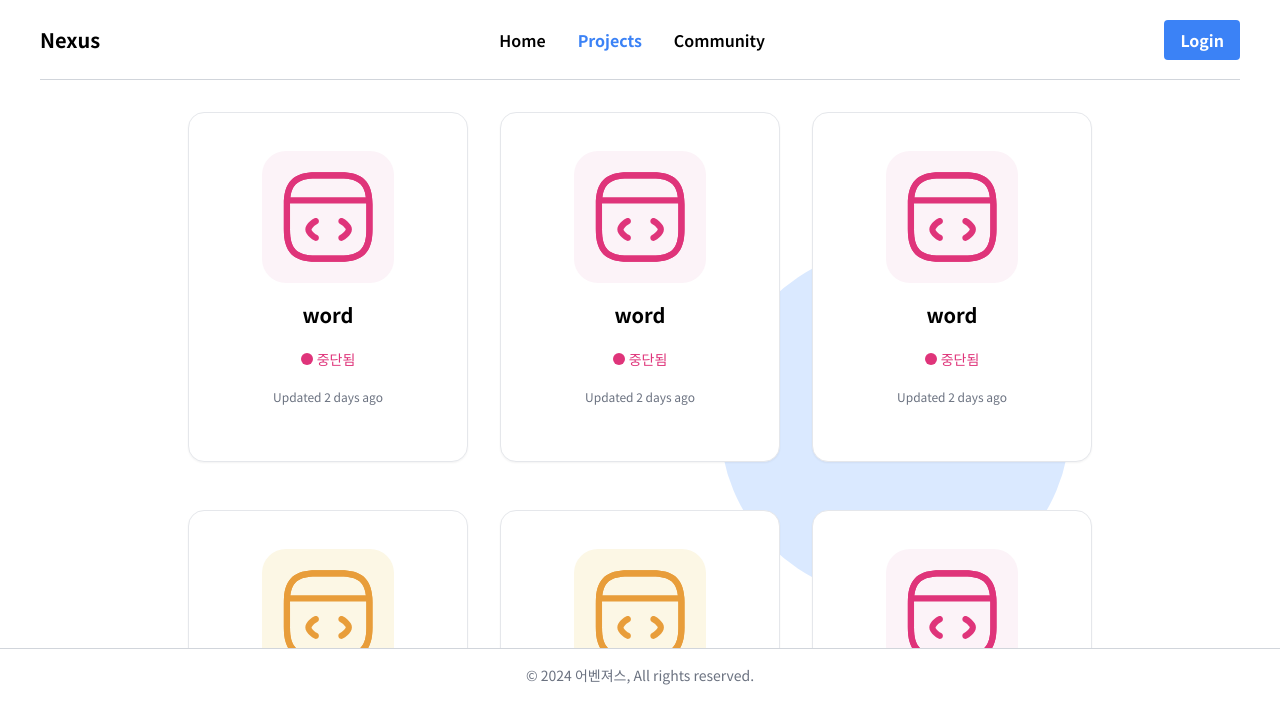
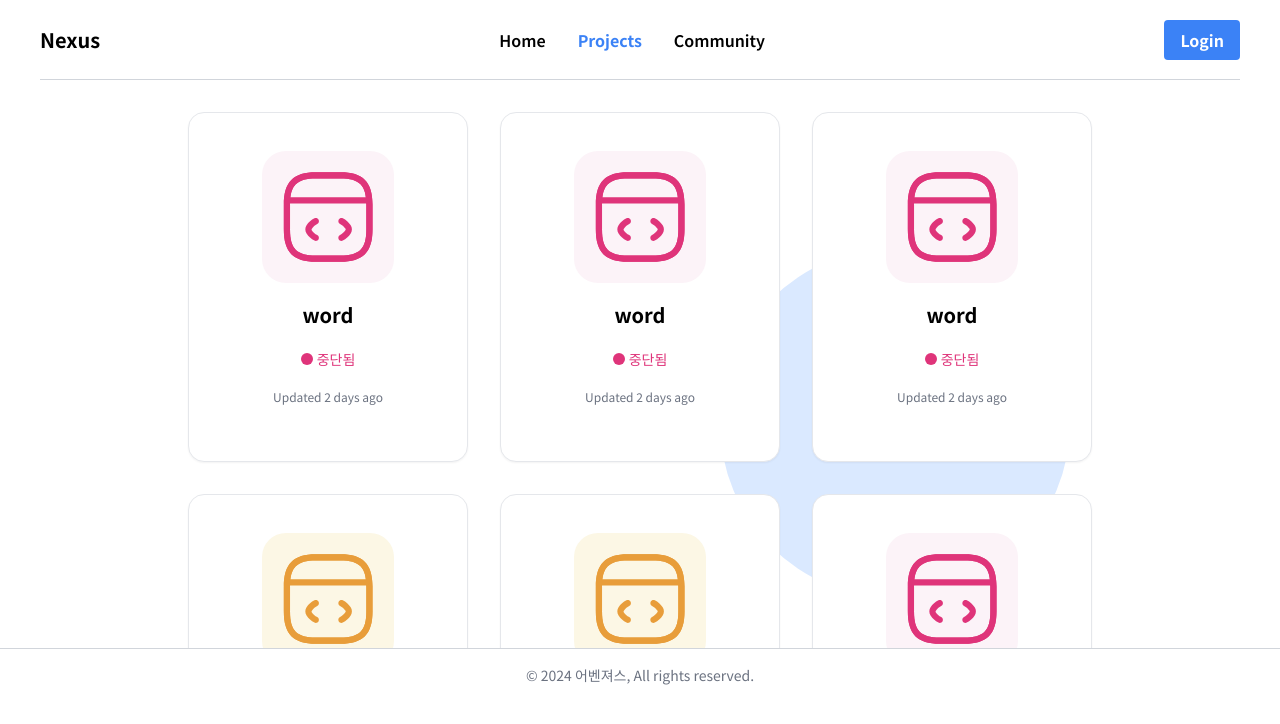
Before and after one commit to wwwcomcomcomcom/nexus-fe, a React (Vite) app: page /projects in a window 1280 px wide. Shown: the top 724 px of the page. Built offline with nearby package versions, Linux system fonts and the light colour scheme; no server answers.

Commit message:
adjust location : center

```diff
--- a/src/component/ProjectList.tsx
+++ b/src/component/ProjectList.tsx
@@ -30,13 +30,16 @@ export default function ProjectList() {
   });
 
   return (
-    <main className="flex flex-1 overflow-y-auto max-h-[70vh] relative overflow-hidden" ref={scrollRef}>
+    <main
+      className="flex flex-1 overflow-y-auto max-h-[70vh] relative overflow-hidden"
+      ref={scrollRef}
+    >
       <div className="w-[350px] h-[350px] bg-[#DAE9FF] rounded-full absolute top-[10rem] translate-x-[45rem] z-0"></div>
       <div className="w-[400px] h-[400px] bg-[#DAE9FF] rounded-full absolute top-[50rem] -translate-x-[17rem] z-0"></div>
       {/* <div className="w-[200px] h-[200px] bg-[#DAE9FF] rounded-full absolute top-[95rem] translate-x-[67rem] z-10"></div> */}
       <div className="w-[650px] h-[650px] bg-[#e2ecfc] rounded-full absolute top-[90rem] translate-x-[85rem] z-0"></div>
-      <div className="container grid px-4 py-6 md:gap-8 md:px-6 w-[100%] justify-center ">
-        <div className="grid grid-cols-1 md:grid-cols-2 lg:grid-cols-3 gap-y-12 gap-x-8 justify-center">
+      <div className="grid px-4 py-6 md:gap-8 md:px-6 justify-center w-[100%]">
+        <div className="grid grid-cols-1 md:grid-cols-2 lg:grid-cols-3 gap-8 justify-center">
           {projects.map((project) => (
             <ProjectCard key={project.id} project={project} />
           ))}
```
